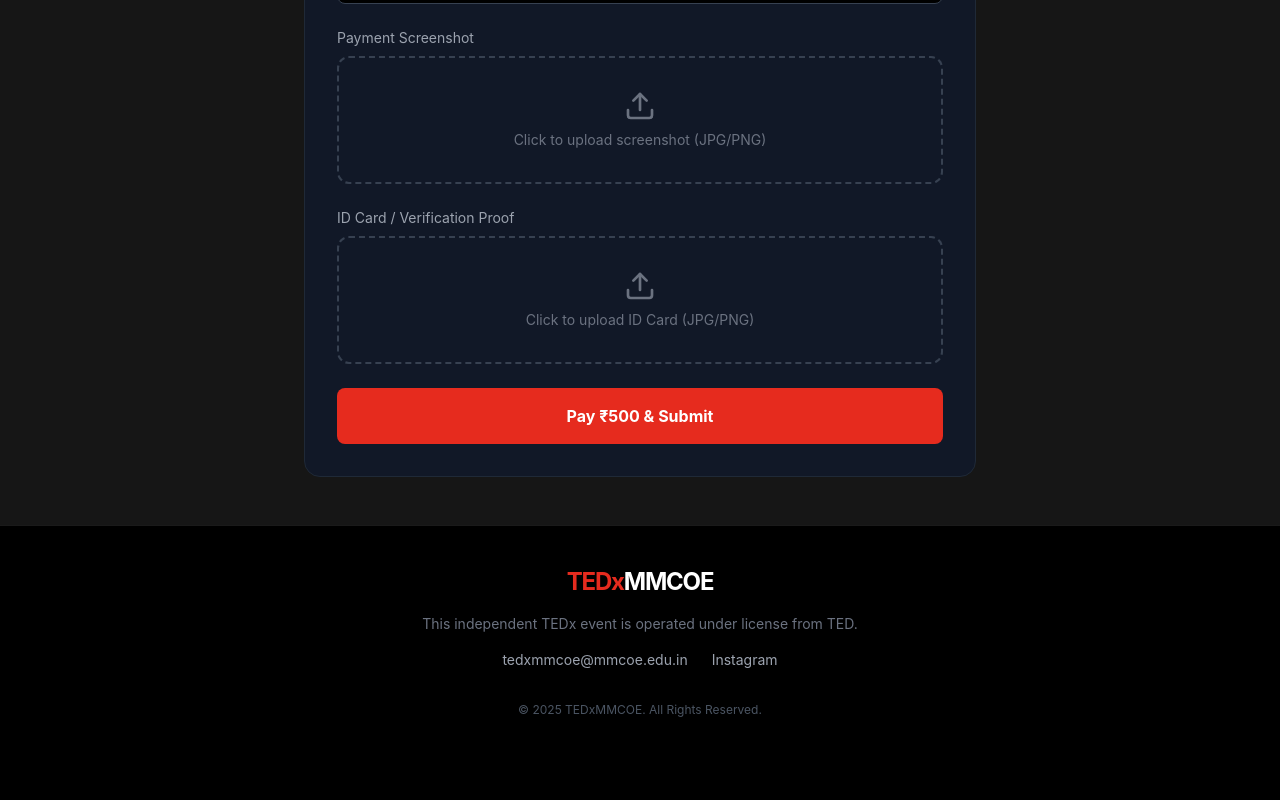
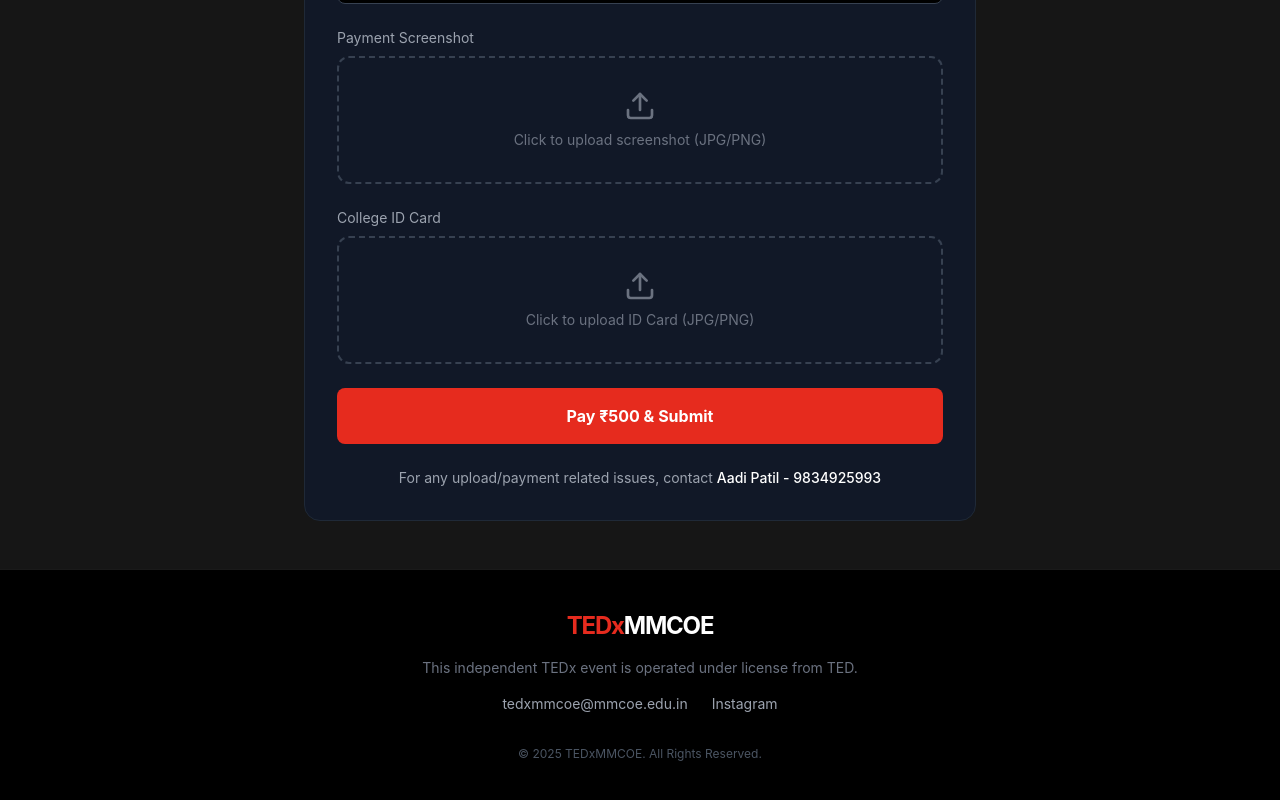
Before and after one commit to aad1patil/tedxmmcoe_website, a React (Vite) app in the folder client/: page /payment in a window 1280 px wide. Shown: the part 1407-2207 px from the top of the page. Before the commit the page ends 2165 px from the top, so only its background shows below. Built offline with nearby package versions, Linux system fonts and the light colour scheme; sample sign-in values are in the browser's storage.

Commit message:
Update: Ask for College ID Card and add contact info

```diff
--- a/client/src/pages/Payment.tsx
+++ b/client/src/pages/Payment.tsx
@@ -200,7 +200,7 @@
                         </div>
 
                         <div>
-                            <label className="block text-sm text-gray-400 mb-2">ID Card / Verification Proof</label>
+                            <label className="block text-sm text-gray-400 mb-2">College ID Card</label>
                             <div className="border-2 border-dashed border-gray-700 rounded-xl p-8 text-center hover:border-ted-red transition-colors cursor-pointer relative">
                                 <input
                                     type="file"
@@ -225,6 +225,10 @@
                         >
                             {uploading ? 'Uploading...' : `Pay ₹${amount} & Submit`}
                         </button>
+
+                        <p className="text-center text-sm text-gray-400 mt-4">
+                            For any upload/payment related issues, contact <span className="text-white font-medium">Aadi Patil - 9834925993</span>
+                        </p>
                     </form>
                 </motion.div>
             </div>
```
